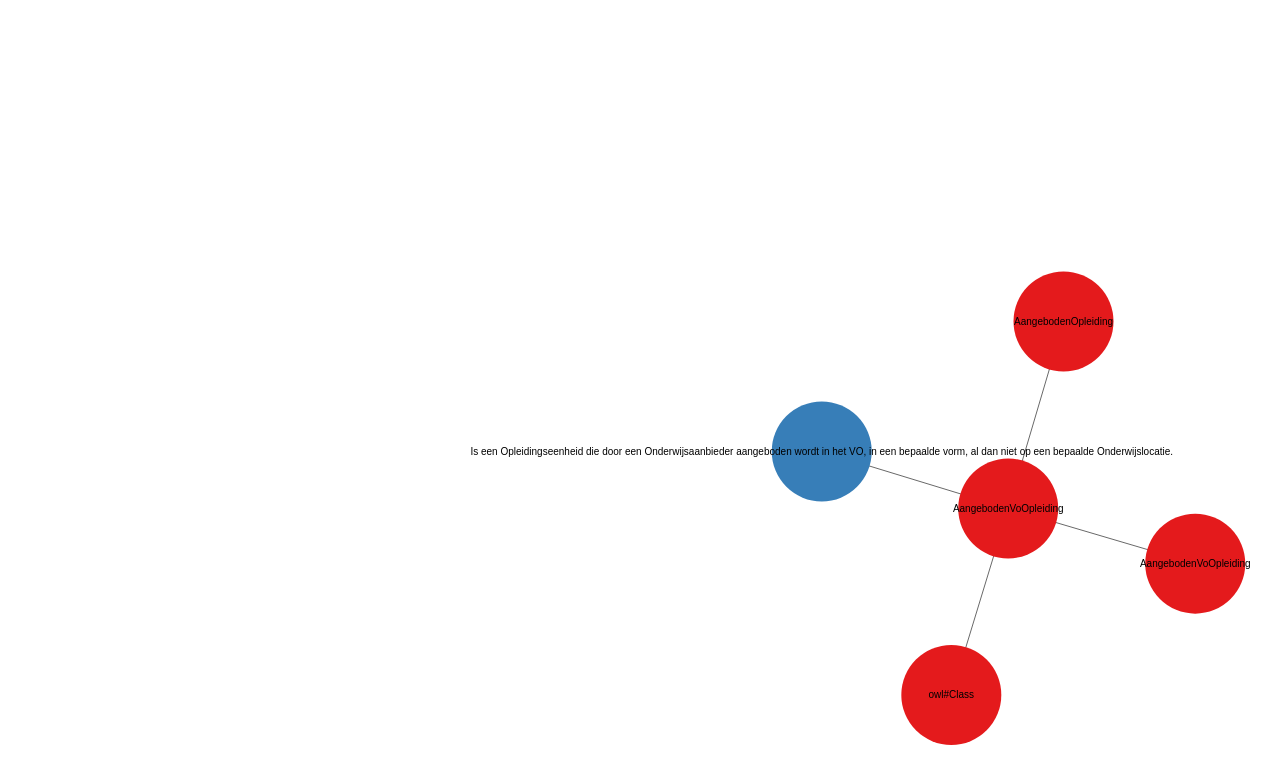
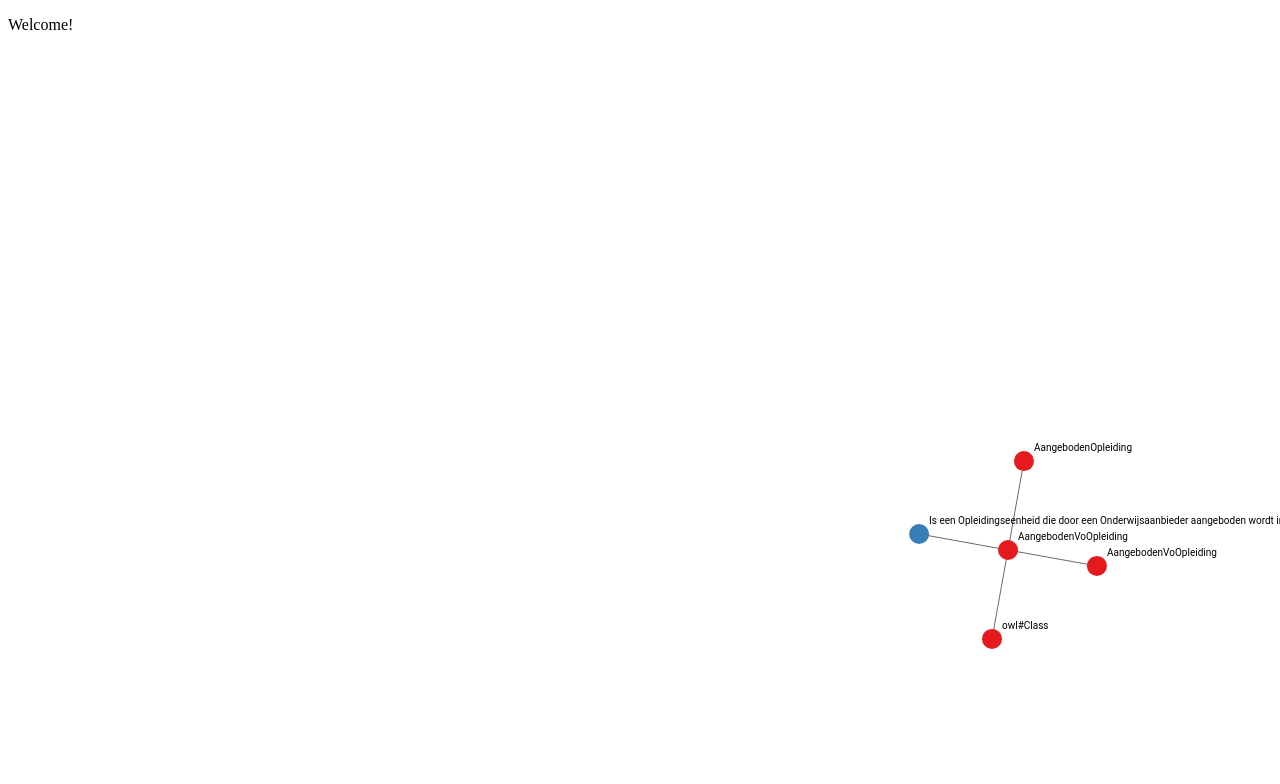
Before and after one commit to DionKoolhaas/SparqlBrowser, a website: page static/index.html in a window 1280 px wide. Shown: the top 784 px of the page. Drawn offline with nearby package versions, Linux system fonts and the light colour scheme.

Commit message:
inzoomen en slepen is nu mogelijk. en tekst van de node is nu rechts boven de node geplaatst

```diff
--- a/static/app.js
+++ b/static/app.js
@@ -1,6 +1,7 @@
 
 var width = 2000,
-    height = 1000;
+    height = 1000,
+    circleRadius = 10;
 
 //stop een object in color, en je krijgt een html kleur terug
 var color = d3.scaleOrdinal(d3.schemeSet1);
@@ -9,20 +10,32 @@ var color = d3.scaleOrdinal(d3.schemeSet1);
 //voeg een svg toe aan de dom
 var svg = d3.select("body").append("svg")
     .attr("width", width)
-    .attr("height", height);
+    .attr("height", height)
+    //inzoomen mogelijk maken
+    .call(
+        d3.zoom()
+            .scaleExtent([.1, 4])
+            .on("zoom", function() { container.attr("transform", d3.event.transform); })
+    );
+
+var container = svg.append("g");
 
 var simulation = d3.forceSimulation(graph.nodes)
   .force('center', d3.forceCenter(width / 2, height / 2))
-  .force('charge', d3.forceManyBody().strength(-6000))
+  .force('charge', d3.forceManyBody().strength(-3000))
   .force('link', d3.forceLink().links(graph.links).id(function(d) { return d.uri; }).distance(100))
+  .force("x", d3.forceX(width / 2).strength(1))
+  .force("y", d3.forceY(height / 2).strength(1))
   .on('tick', ticked);
 
-var links = svg.selectAll('line')
+var links = container.selectAll('.link')
     .data(graph.links)
     .enter()
+    .append('g')
+    .attr('class', '.link')
     .append('line');
 
-var nodes = svg
+var nodes = container
     .selectAll('.node')
     .data(graph.nodes).enter()
     .append('g')
@@ -32,13 +45,16 @@ var nodes = svg
                   .on("drag", dragged)
                   .on("end", dragended));
   nodes.append('circle')
-    .attr('r', 50)
+    .attr('r', circleRadius)
     .style('fill', function(d) { return color(d.bron)})
     ;
 
   nodes.append("text")
-      .attr("dy", ".35em")
-      .attr("text-anchor", "middle")
+      .style("font-family", "Roboto")
+      .attr("text-anchor", "left")
+      //tekst rechtsboven van circel plaatsen
+      .attr("x", circleRadius)
+      .attr("y", -circleRadius)
       .text(function(d) { return d.uri.substr(d.uri.lastIndexOf('/') + 1); });
 
 function updateNodes() {
--- a/static/index.html
+++ b/static/index.html
@@ -20,6 +20,7 @@
 
 </style>
 <body>
+<p>Welcome!</p>
 <script type="text/javascript" src="http://d3js.org/d3.v5.min.js"></script>
 <script src="/lod-graph.js"></script>
 <script src="/app.js"></script>
```
